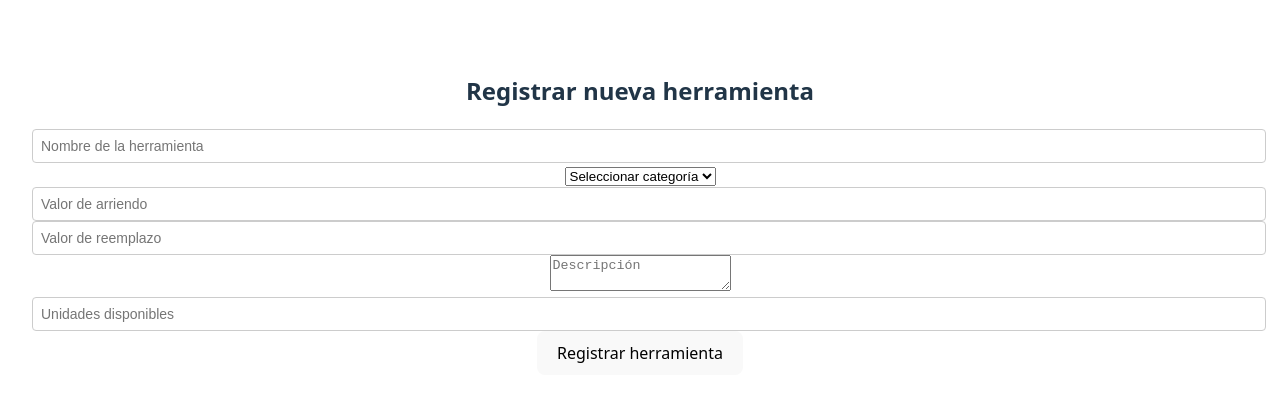
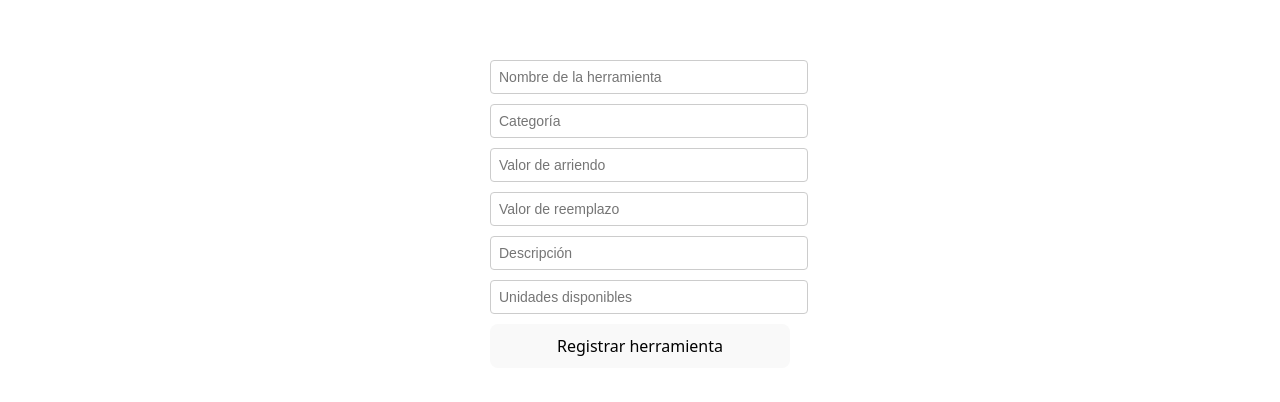
Before and after one commit to benyax38/ToolRent-Tingeso, a React (Vite) app in the folder Frontend/: page /toolmng in a window 1280 px wide. Shown: the part 186-588 px from the top of the page. Built offline with nearby package versions, Linux system fonts and the light colour scheme; no server answers.

Commit message:
Frontend: Se hace un reajuste visual al formulario de registro de herramientas. Se agrega el archivo toolService permitiendo ahora registrar correctamente una nueva herramienta desde frontend

```diff
--- a/Frontend/src/components/options/tools/AddToolForm.jsx
+++ b/Frontend/src/components/options/tools/AddToolForm.jsx
@@ -1,7 +1,7 @@
 import React, { useState } from "react";
-import axios from "axios";
+import toolService from "./toolService";
 
-const AddToolForm = ({ userId }) => {
+function AddToolForm() {
   const [formData, setFormData] = useState({
     toolName: "",
     toolCategory: "",
@@ -10,22 +10,14 @@ const AddToolForm = ({ userId }) => {
     description: "",
     availableUnits: "",
   });
+  const [loading, setLoading] = useState(false);
+  const userId = 1; // o el id dinámico del usuario logueado
 
-    const [loading, setLoading] = useState(false);
-
-    // Manejo de cambios en inputs
-    const handleChange = (e) => {
-        const { name, value } = e.target;
-        setFormData((prev) => ({ ...prev, [name]: value}));
-    };
-
-    // Envío del formulario
   const handleSubmit = async (e) => {
     e.preventDefault();
     setLoading(true);
-
     try {
-            await axios.post(`/api/catalog?userId=${userId}`, formData);
+      await toolService.registerTool(formData, userId);
       alert("Herramienta registrada exitosamente.");
       setFormData({
         toolName: "",
@@ -35,8 +27,7 @@ const AddToolForm = ({ userId }) => {
         description: "",
         availableUnits: "",
       });
-        } catch (error) {
-            console.error("Error al registrar herramienta:", error);
+    } catch (err) {
       alert("Ocurrió un error al registrar la herramienta.");
     } finally {
       setLoading(false);
@@ -44,83 +35,54 @@ const AddToolForm = ({ userId }) => {
   };
 
   return (
-        <div className="max-w-lg mx-auto bg-white p-6 rounded-x1 shadow-md">
-            <h2 className="text-x1 font-semibold mb-4">Registrar nueva herramienta</h2>
-
-            <form onSubmit={handleSubmit} className="space-y-4">
+    <form onSubmit={handleSubmit} style={{ display: "flex", flexDirection: "column", gap: "10px", width: "300px" }}>
       <input
-                    name="toolName"
         type="text"
         placeholder="Nombre de la herramienta"
         value={formData.toolName}
-                    onChange={handleChange}
-                    required
-                    className="w-full border p-2 rounded-lg"
-                />
-
-                <select
-                    name="toolCategory"
-                    value={formData.toolCategory}
-                    onChange={handleChange}
-                    required
-                    className="w-full border p-2 rounded-lg"
-                >
-                    <option value="">Seleccionar categoría</option>
-                    <option value="Manual">Manual</option>
-                    <option value="Eléctrica">Eléctrica</option>
-                    <option value="Pesada">Pesada</option>
-                </select>
-
-                <input
-                    name="rentalValue"
-                    type="number"
-                    placeholder="Valor de arriendo"
-                    value={formData.rentalValue}
-                    onChange={handleChange}
-                    required
-                    className="w-full border p-2 rounded-lg"
+        onChange={(e) => setFormData({ ...formData, toolName: e.target.value })}
       />
 
       <input
-                    name="replacementValue"
-                    type="number"
-                    placeholder="Valor de reemplazo"
-                    value={formData.replacementValue}
-                    onChange={handleChange}
-                    required
-                    className="w-full border p-2 rounded-lg"
-                />
-
-                <textarea
-                    name="description"
-                    placeholder="Descripción"
-                    value={formData.description}
-                    onChange={handleChange}
-                    className="w-full border p-2 rounded-lg"
+        type="text"
+        placeholder="Categoría"
+        value={formData.toolCategory}
+        onChange={(e) => setFormData({ ...formData, toolCategory: e.target.value })}
       />
 
       <input
-                    name="availableUnits"
-                    type="number"
+        type="text"
+        placeholder="Valor de arriendo"
+        value={formData.rentalValue}
+        onChange={(e) => setFormData({ ...formData, rentalValue: e.target.value })}
+      />
+
+      <input
+        type="text"
+        placeholder="Valor de reemplazo"
+        value={formData.replacementValue}
+        onChange={(e) => setFormData({ ...formData, replacementValue: e.target.value })}
+      />
+
+      <input
+        type="text"
+        placeholder="Descripción"
+        value={formData.description}
+        onChange={(e) => setFormData({ ...formData, description: e.target.value })}
+      />
+
+      <input
+        type="text"
         placeholder="Unidades disponibles"
         value={formData.availableUnits}
-                    onChange={handleChange}
-                    required
-                    className="w-full border p-2 rounded-lg"
+        onChange={(e) => setFormData({ ...formData, availableUnits: e.target.value })}
       />
 
-                <button
-                    type="submit"
-                    disabled={loading}
-                    className={`w-full py-2 text-white rounded-lg ${
-                        loading ? "bg-gray-400" : "bg-green-600 hover:bg-green-700"
-                    }`}
-                >
+      <button type="submit" disabled={loading}>
         {loading ? "Registrando..." : "Registrar herramienta"}
       </button>
     </form>
-        </div>
   );
-};
+}
 
 export default AddToolForm;
--- /dev/null
+++ b/Frontend/src/components/options/tools/toolService.js
@@ -0,0 +1,9 @@
+import { data } from "react-router-dom";
+import httpClient from "../../../http-common";
+
+const registerTool = async (data, userId) => {
+const response = await httpClient.post(`/api/catalogs?userId=${userId}`, data);
+    return response.data;
+};
+
+export default { registerTool };
```
Lines whose indentation alone changed are shown as unchanged.
